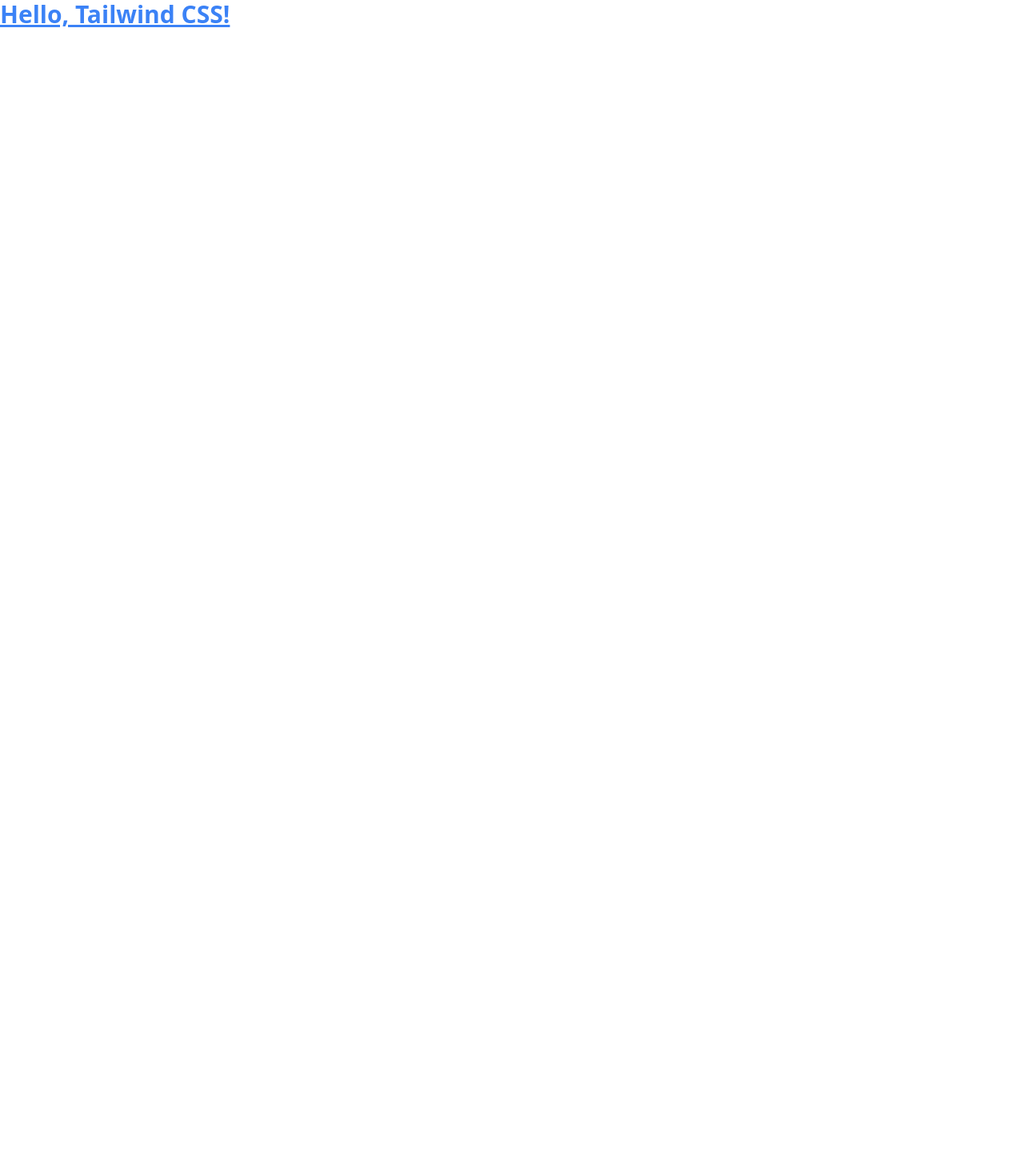
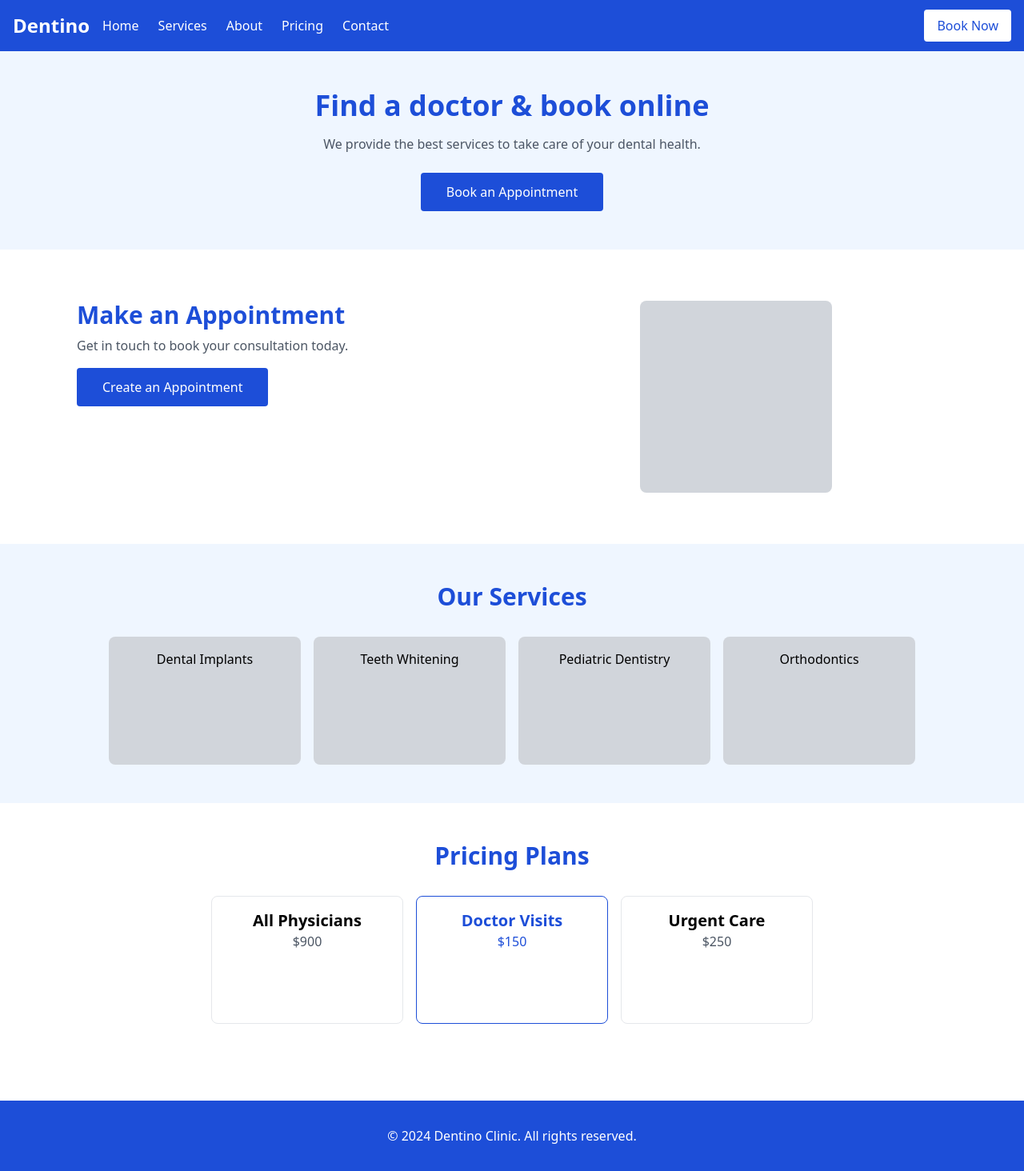
Before and after one commit to SirMelo01/ZahnarztpraxisHolmerFrontend, a website: page src/index.html in a window 1280 px wide. Shown: the whole page at 80% size. Before the commit the page ends 800 px from the top, so only its background shows below. Drawn offline with Linux system fonts and the light colour scheme.

Commit message:
First initial design

```diff
--- a/src/index.html
+++ b/src/index.html
@@ -4,11 +4,106 @@
     <meta charset="UTF-8">
     <meta name="viewport" content="width=device-width, initial-scale=1.0">
     <link href="../dist/output.css" rel="stylesheet">
-    <title>Design</title>
+    <title>Dentino Clinic</title>
 </head>
-<body>
-    <h1 class="text-3xl font-bold underline text-red-500 hover:text-blue-500">
-        Hello, Tailwind CSS!
-    </h1>
+<body class="bg-white font-sans">
+    <!-- Navbar -->
+    <nav class="bg-blue-700 text-white px-4 py-3 flex justify-between items-center">
+        <div class="flex items-center space-x-4">
+            <span class="text-2xl font-bold">Dentino</span>
+            <div class="hidden md:flex space-x-6">
+                <a href="#" class="hover:text-blue-300">Home</a>
+                <a href="#" class="hover:text-blue-300">Services</a>
+                <a href="#" class="hover:text-blue-300">About</a>
+                <a href="#" class="hover:text-blue-300">Pricing</a>
+                <a href="#" class="hover:text-blue-300">Contact</a>
+            </div>
+        </div>
+        <button id="menu-toggle" class="md:hidden text-white focus:outline-none focus:text-gray-200">
+            ☰
+        </button>
+        <div id="mobile-menu" class="hidden md:hidden absolute top-16 left-0 w-full bg-blue-800 py-4 px-6">
+            <a href="#" class="block py-2 text-white hover:text-blue-300">Home</a>
+            <a href="#" class="block py-2 text-white hover:text-blue-300">Services</a>
+            <a href="#" class="block py-2 text-white hover:text-blue-300">About</a>
+            <a href="#" class="block py-2 text-white hover:text-blue-300">Pricing</a>
+            <a href="#" class="block py-2 text-white hover:text-blue-300">Contact</a>
+        </div>
+        <a href="#" class="hidden md:inline-block bg-white text-blue-700 px-4 py-2 rounded hover:bg-blue-200">Book Now</a>
+    </nav>
+
+    <!-- Hero Section -->
+    <section class="text-center py-12 bg-blue-50">
+        <div class="max-w-6xl mx-auto px-4">
+            <h1 class="text-4xl font-bold text-blue-700">Find a doctor & book online</h1>
+            <p class="mt-4 text-gray-600">We provide the best services to take care of your dental health.</p>
+            <button class="mt-6 px-8 py-3 bg-blue-700 text-white rounded hover:bg-blue-800">Book an Appointment</button>
+        </div>
+    </section>
+
+    <!-- Make an Appointment Section -->
+    <section class="py-12">
+        <div class="max-w-6xl mx-auto px-4 flex flex-wrap md:flex-nowrap">
+            <div class="w-full md:w-1/2 p-4">
+                <h2 class="text-3xl font-bold text-blue-700">Make an Appointment</h2>
+                <p class="mt-2 text-gray-600">Get in touch to book your consultation today.</p>
+                <button class="mt-4 px-8 py-3 bg-blue-700 text-white rounded hover:bg-blue-800">Create an Appointment</button>
+            </div>
+            <div class="w-full md:w-1/2 p-4 flex items-center justify-center">
+                <div class="w-60 h-60 bg-gray-300 rounded-lg"></div>
+            </div>
+        </div>
+    </section>
+
+    <!-- Services Section -->
+    <section class="py-12 bg-blue-50">
+        <div class="max-w-6xl mx-auto px-4 text-center">
+            <h2 class="text-3xl font-bold text-blue-700">Our Services</h2>
+            <div class="mt-8 flex flex-wrap justify-center gap-4">
+                <div class="w-60 h-40 bg-gray-300 rounded-lg p-4">Dental Implants</div>
+                <div class="w-60 h-40 bg-gray-300 rounded-lg p-4">Teeth Whitening</div>
+                <div class="w-60 h-40 bg-gray-300 rounded-lg p-4">Pediatric Dentistry</div>
+                <div class="w-60 h-40 bg-gray-300 rounded-lg p-4">Orthodontics</div>
+            </div>
+        </div>
+    </section>
+
+    <!-- Pricing Section -->
+    <section class="py-12">
+        <div class="max-w-6xl mx-auto px-4 text-center">
+            <h2 class="text-3xl font-bold text-blue-700">Pricing Plans</h2>
+            <div class="mt-8 flex flex-wrap justify-center gap-4">
+                <div class="w-60 h-40 bg-white border border-gray-200 rounded-lg p-4">
+                    <h3 class="text-xl font-semibold">All Physicians</h3>
+                    <p class="text-gray-600">$900</p>
+                </div>
+                <div class="w-60 h-40 bg-white border border-blue-700 rounded-lg p-4">
+                    <h3 class="text-xl font-semibold text-blue-700">Doctor Visits</h3>
+                    <p class="text-blue-700">$150</p>
+                </div>
+                <div class="w-60 h-40 bg-white border border-gray-200 rounded-lg p-4">
+                    <h3 class="text-xl font-semibold">Urgent Care</h3>
+                    <p class="text-gray-600">$250</p>
+                </div>
+            </div>
+        </div>
+    </section>
+
+    <!-- Footer -->
+    <footer class="bg-blue-700 text-white py-8 mt-12">
+        <div class="max-w-6xl mx-auto px-4 text-center">
+            <p>&copy; 2024 Dentino Clinic. All rights reserved.</p>
+        </div>
+    </footer>
+
+    <script>
+        // Toggle mobile menu
+        const menuToggle = document.getElementById('menu-toggle');
+        const mobileMenu = document.getElementById('mobile-menu');
+
+        menuToggle.addEventListener('click', () => {
+            mobileMenu.classList.toggle('hidden');
+        });
+    </script>
 </body>
 </html>
```
Also changed, not shown: dist/output.css.
